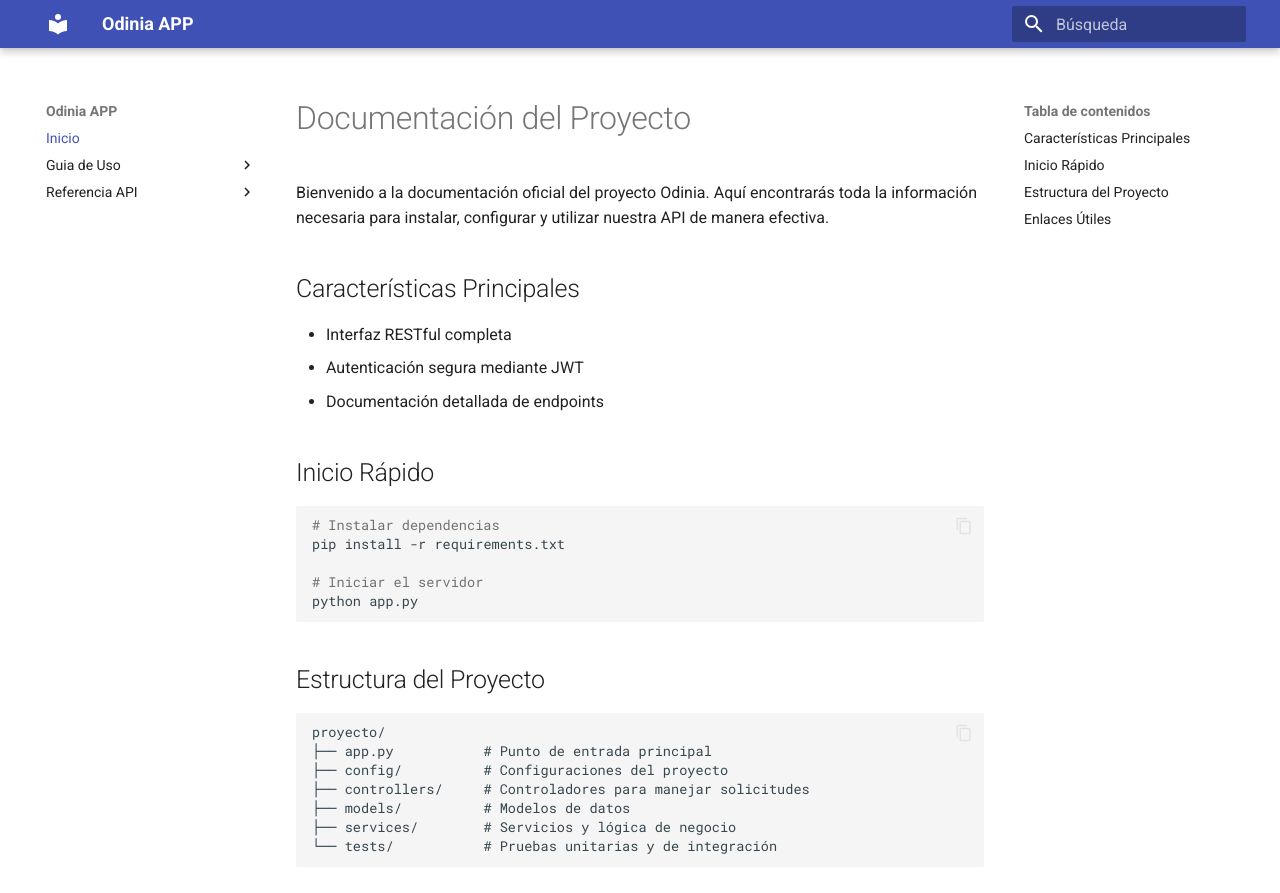
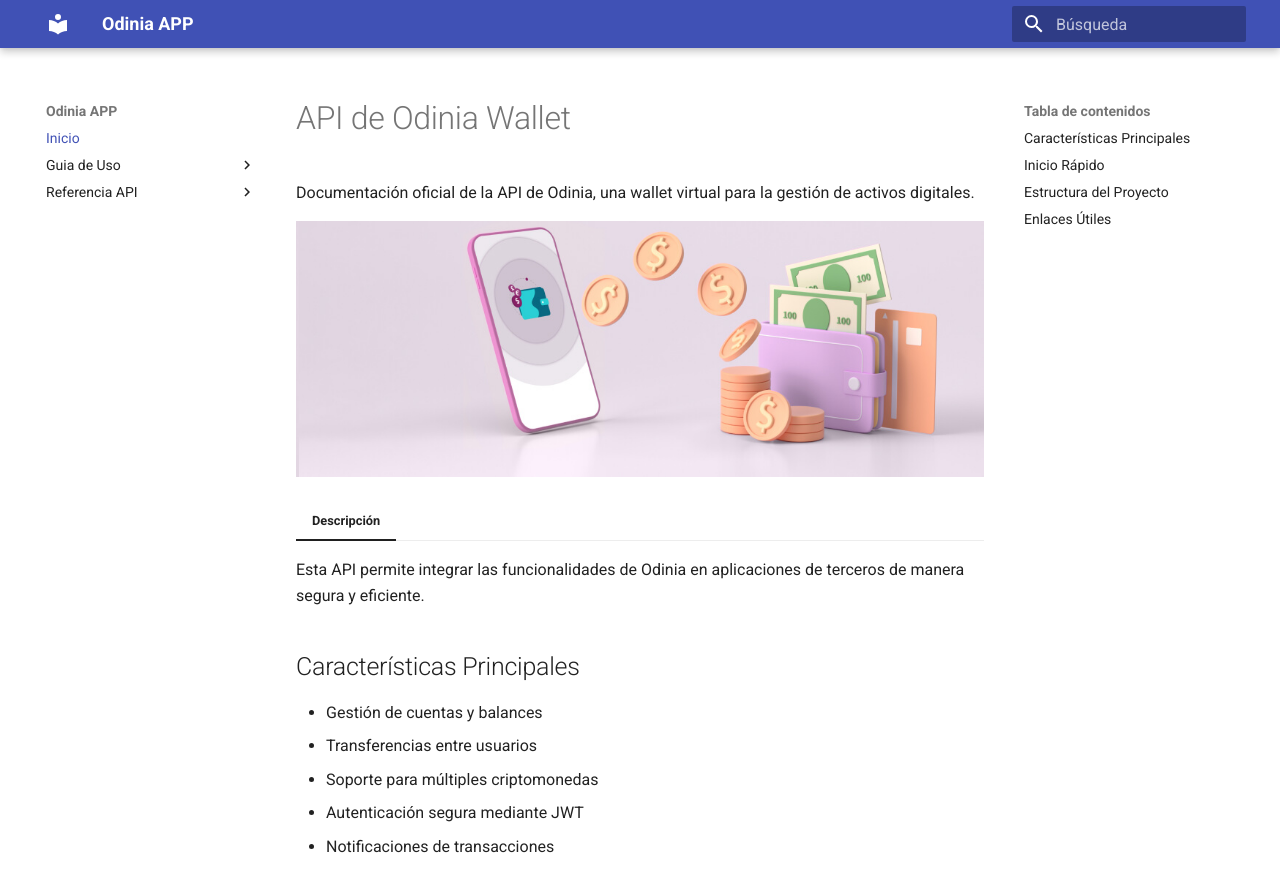
Before and after one commit to RSanchez19/taller4-aca, an MkDocs documentation site: the page built from docs/index.md, in a window 1280 px wide and 900 px high. Shown: the top 893 px of the window. Built offline with MkDocs 1.6.1 and Material for MkDocs 9.7.7, drawn with Linux system fonts in a browser that asks for light colours.

Commit message:
feat: adding full documentation

```diff
--- a/docs/index.md
+++ b/docs/index.md
@@ -1,12 +1,20 @@
-# Documentación del Proyecto
+# API de Odinia Wallet
 
-Bienvenido a la documentación oficial del proyecto Odinia. Aquí encontrarás toda la información necesaria para instalar, configurar y utilizar nuestra API de manera efectiva.
+Documentación oficial de la API de Odinia, una wallet virtual para la gestión de activos digitales.
+
+![Odinia Wallet](img/La_billetera_virtual.jpg)
+
+=== "Descripción"
+
+Esta API permite integrar las funcionalidades de Odinia en aplicaciones de terceros de manera segura y eficiente.
 
 ## Características Principales
 
-- Interfaz RESTful completa
+- Gestión de cuentas y balances
+- Transferencias entre usuarios
+- Soporte para múltiples criptomonedas
 - Autenticación segura mediante JWT
-- Documentación detallada de endpoints
+- Notificaciones de transacciones
 
 ## Inicio Rápido
 
--- a/mkdocs.yml
+++ b/mkdocs.yml
@@ -11,11 +11,9 @@ theme:
 nav:
   - Inicio: index.md
   - Guia de Uso:
-      - Introduccion: guia/introduccion.md
       - Instalación: guia/instalacion.md
       - Primeros pasos: guia/primeros-pasos.md
   - Referencia API:
-      - Visión general: api/overview.md
       - Endpoints: api/endpoints.md
 
 markdown_extensions:
```
Also changed, not shown: docs/api/endpoints.md (added, +22 -0 lines), docs/guia/instalacion.md (added, +49 -0 lines), docs/guia/primeros-pasos.md (added, +27 -0 lines), docs/img/La_billetera_virtual.jpg (added).
